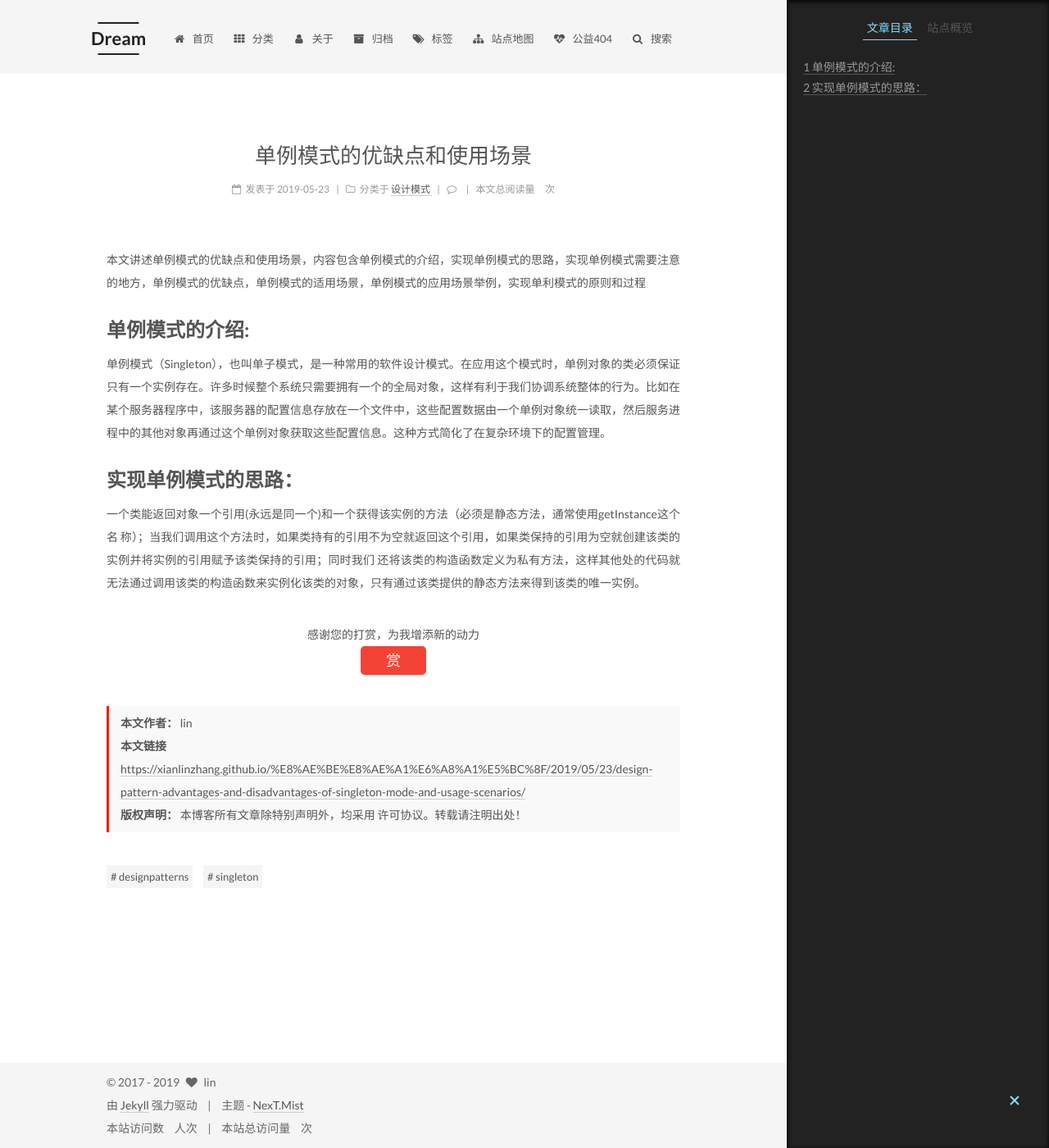
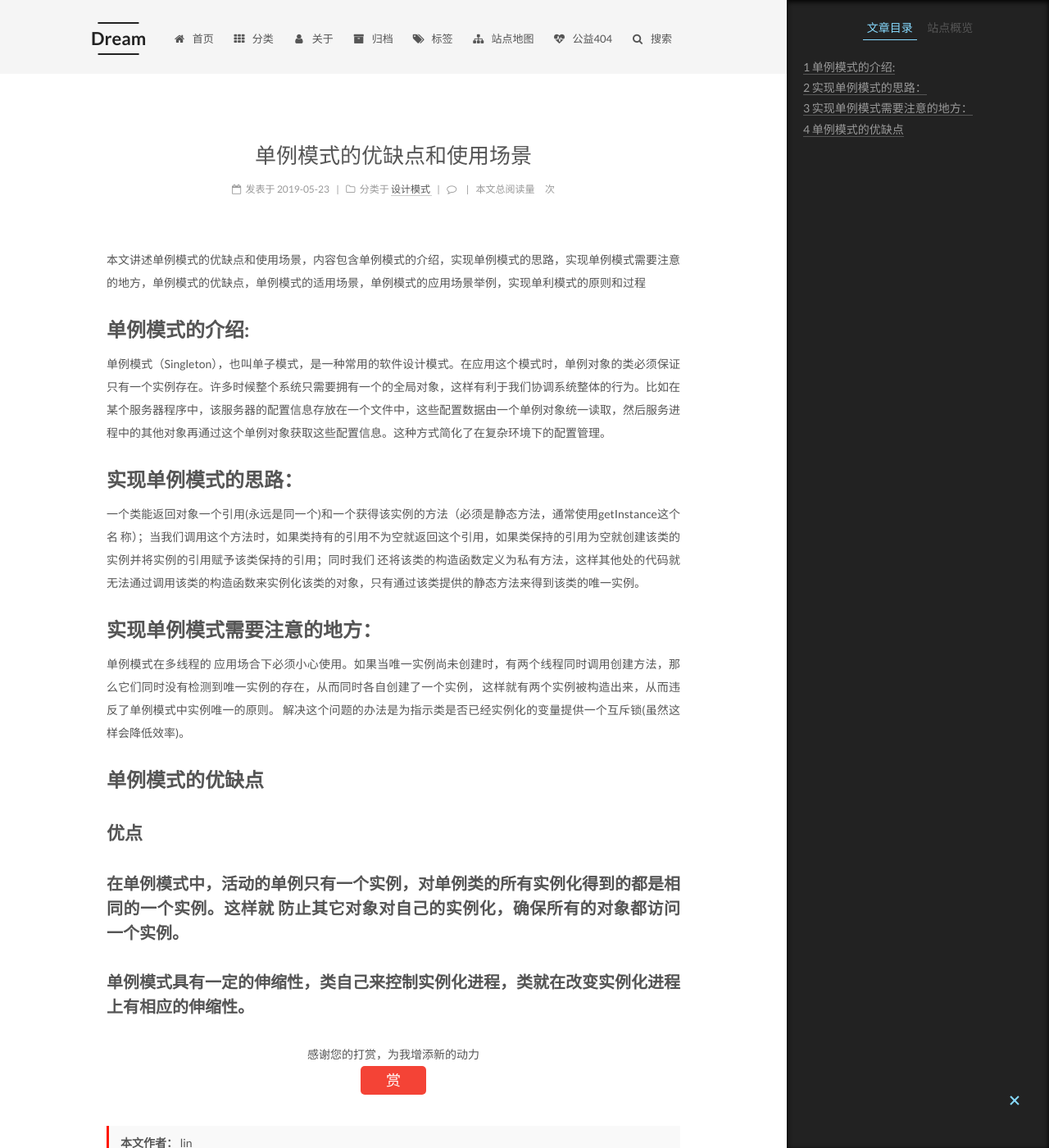
Before and after one commit to xianlinzhang/xianlinzhang.github.io, a Jekyll site: the page built from _posts/2019-05-23-design-pattern-advantages-and-disadvantages-of-singleton-mode-and-usage-scenarios.md, in a window 1280 px wide and 1400 px high. Shown: the whole window at 82% size. Built offline with Jekyll 4.4.1, drawn with Linux system fonts in a browser that asks for light colours; comment, search, counter and statistics services are not loaded.

Commit message:
continue edit

```diff
--- a/_posts/2019-05-23-design-pattern-advantages-and-disadvantages-of-singleton-mode-and-usage-scenarios.md
+++ b/_posts/2019-05-23-design-pattern-advantages-and-disadvantages-of-singleton-mode-and-usage-scenarios.md
@@ -17,3 +17,11 @@ tags:
 
 # 实现单例模式的思路：
    一个类能返回对象一个引用(永远是同一个)和一个获得该实例的方法（必须是静态方法，通常使用getInstance这个名 称）；当我们调用这个方法时，如果类持有的引用不为空就返回这个引用，如果类保持的引用为空就创建该类的实例并将实例的引用赋予该类保持的引用；同时我们 还将该类的构造函数定义为私有方法，这样其他处的代码就无法通过调用该类的构造函数来实例化该类的对象，只有通过该类提供的静态方法来得到该类的唯一实例。
+# 实现单例模式需要注意的地方：
+   单例模式在多线程的 应用场合下必须小心使用。如果当唯一实例尚未创建时，有两个线程同时调用创建方法，那么它们同时没有检测到唯一实例的存在，从而同时各自创建了一个实例， 这样就有两个实例被构造出来，从而违反了单例模式中实例唯一的原则。 解决这个问题的办法是为指示类是否已经实例化的变量提供一个互斥锁(虽然这样会降低效率)。
+# 单例模式的优缺点
+
+## 优点
+
+### 在单例模式中，活动的单例只有一个实例，对单例类的所有实例化得到的都是相同的一个实例。这样就 防止其它对象对自己的实例化，确保所有的对象都访问一个实例。
+### 单例模式具有一定的伸缩性，类自己来控制实例化进程，类就在改变实例化进程上有相应的伸缩性。
```
